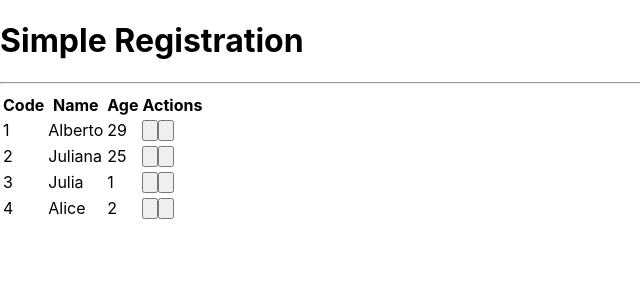
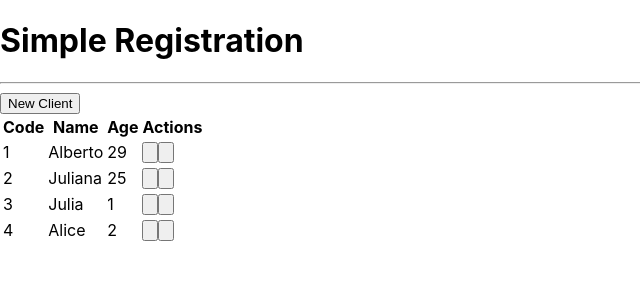
Before and after one commit to AlbertoParente/registration-react-nextjs, a Next.js app: page / in a window 1280 px wide. Shown: the top 300 px of the page, without its empty margins (0-640 px from the left). Built offline with nearby package versions, Linux system fonts and the light colour scheme.

Commit message:
Creating button component

```diff
--- /dev/null
+++ b/src/components/Button.tsx
@@ -0,0 +1,19 @@
+interface ButtonProps {
+    color?: 'green' | 'blue' | 'gray'
+    className?: string
+    children: any
+}
+
+export default function Button(props: ButtonProps) {
+    const color = props.color ?? 'gray'
+
+    return (
+        <button className={`
+            bg-gradient-to-r from-${color}-400 to-${color}-700
+            text-white px-4 py-2 rounded-md
+            ${props.className}
+            `}>
+            {props.children}
+        </button>
+    )
+}
--- a/src/pages/index.tsx
+++ b/src/pages/index.tsx
@@ -1,6 +1,7 @@
 import Layout from '../components/Layout'
 import Table from '../components/Table'
 import Client from '../core/Client'
+import Button from '../components/Button'
 
 export default function Home() {
   const clients = [
@@ -25,6 +26,9 @@
     text-white
     `}>
       <Layout title="Simple Registration">
+        <div className="flex justify-end">
+          <Button color="blue" className="mb-4">New Client</Button>
+        </div>
         <Table clients={clients}
           clientSelected={clientSelected}
           clientDeleted={clientDeleted} />
```
Also changed, not shown: tailwind.config.js (+11 -4 lines).
